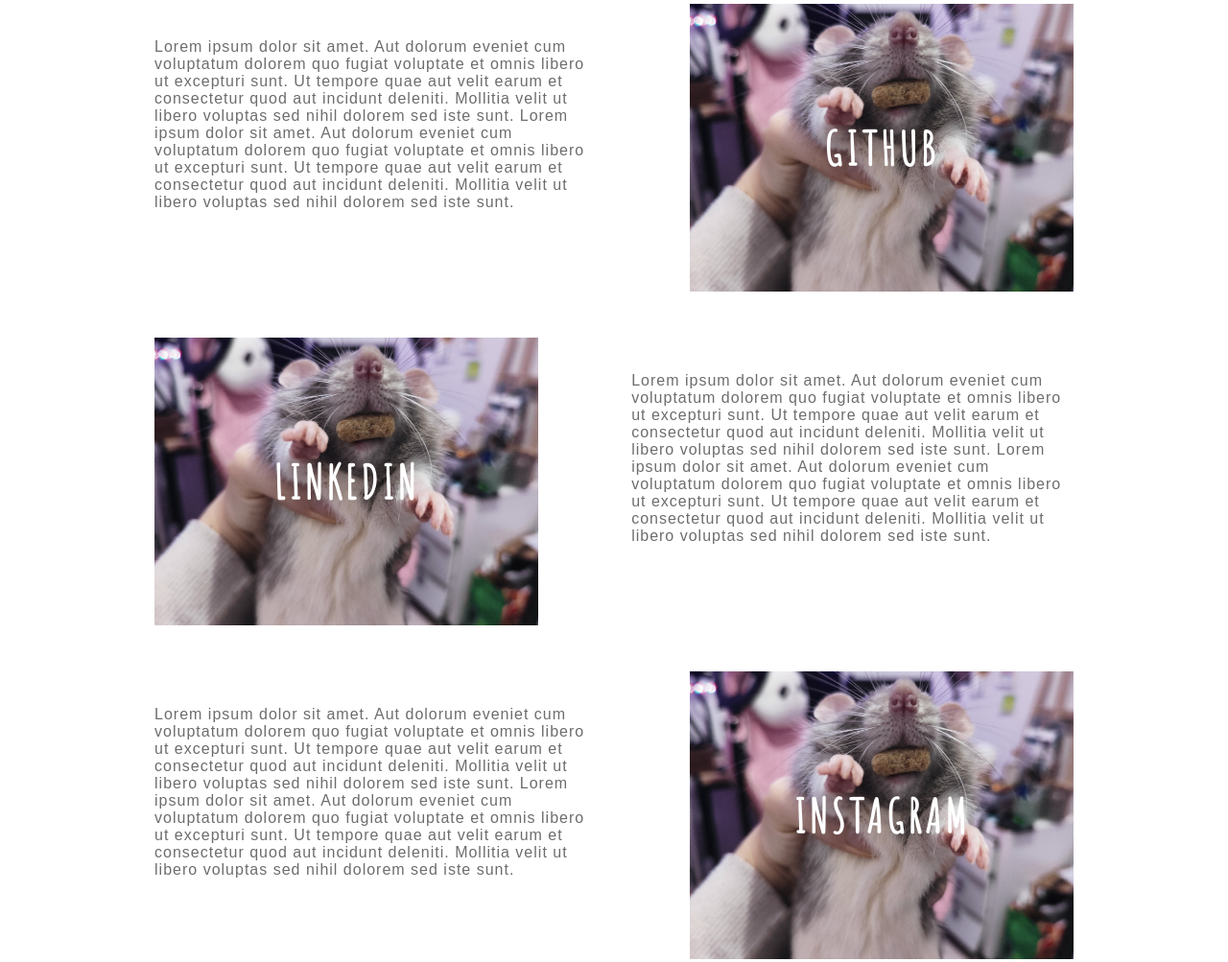
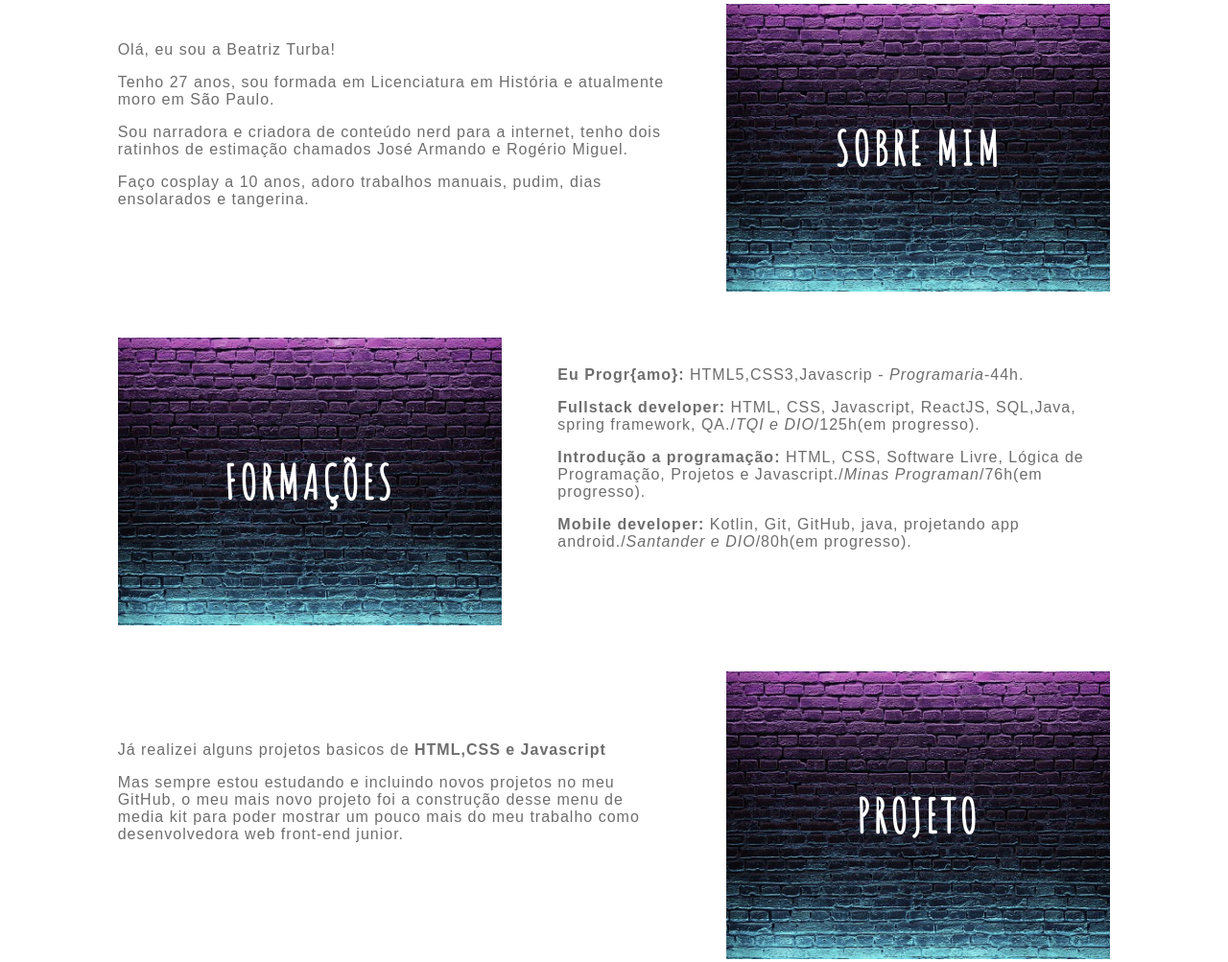
Before and after one commit to Beturba/mediakit, a plain HTML site: page index.html in a window 1280 px wide. Shown: the part 892-1895 px from the top of the page at 96% size. Drawn offline with Linux system fonts and the light colour scheme.

Commit message:
Atualizando o projeto

```diff
--- a/index.html
+++ b/index.html
@@ -25,14 +25,14 @@
                 <nav class="menu-itens">
                   <ul>
                     <li>
-                       <a href="https://">Home</a>
+                       <a href="https://twitter.com/Beturba"target="_blank">Twitter</a>
                     </li>
                     <li>
-                      <a href="https://">Sobre</a>
+                      <a href="https://www.instagram.com/beturba/"target="_blank">Instagram</a>
 
                     </li>
                     <li>
-                      <a href="https://"> Projetos</a>
+                        <a href="mailto:contatobeturba@gmail.com"target="_blank">Email de contato</a>
 
                     </li>
                   </ul>
@@ -52,13 +52,16 @@
         <main class="container" >
           <div class="card-container">
             <div class=" card-text">
-              Lorem ipsum dolor sit amet. Aut dolorum eveniet cum voluptatum dolorem quo fugiat voluptate et omnis libero ut excepturi sunt. Ut tempore quae aut velit earum et consectetur quod aut incidunt deleniti. Mollitia velit ut libero voluptas sed nihil dolorem sed iste sunt.
-              Lorem ipsum dolor sit amet. Aut dolorum eveniet cum voluptatum dolorem quo fugiat voluptate et omnis libero ut excepturi sunt. Ut tempore quae aut velit earum et consectetur quod aut incidunt deleniti. Mollitia velit ut libero voluptas sed nihil dolorem sed iste sunt.
+                <p>Olá, eu sou a Beatriz Turba!</p>
+                <p>Tenho 27 anos, sou formada em Licenciatura em História e atualmente moro em São Paulo.</p>
+                <p>Sou narradora e criadora de conteúdo nerd para a internet, tenho dois ratinhos de estimação chamados José Armando e Rogério Miguel.</p>
+                <p>Faço cosplay a 10 anos, adoro trabalhos manuais, pudim, dias ensolarados e tangerina.</p>
+
             </div>
             <div class="card">
               <div class="card-wrapper">
-                <h2>Github</h2>
-                <p>Veja meus projetos</p>
+                <h2>Sobre Mim</h2>
+                <p> a futura Dev Junior</p>
 
               </div>
             </div>
@@ -66,25 +69,27 @@
           <div class="card-container">
             <div class="card">
               <div class="card-wrapper">
-                <h2>Linkedin</h2>
-                <p>Acompanhe minha carreira!</p>
+                <h2>Formações</h2>
+                <p>Licenças e certificados</p>
 
               </div>
             </div>
             <div class=" card-text">
-              Lorem ipsum dolor sit amet. Aut dolorum eveniet cum voluptatum dolorem quo fugiat voluptate et omnis libero ut excepturi sunt. Ut tempore quae aut velit earum et consectetur quod aut incidunt deleniti. Mollitia velit ut libero voluptas sed nihil dolorem sed iste sunt.
-              Lorem ipsum dolor sit amet. Aut dolorum eveniet cum voluptatum dolorem quo fugiat voluptate et omnis libero ut excepturi sunt. Ut tempore quae aut velit earum et consectetur quod aut incidunt deleniti. Mollitia velit ut libero voluptas sed nihil dolorem sed iste sunt.
+              <p><strong>Eu Progr{amo}:</strong> HTML5,CSS3,Javascrip - <em>Programaria</em>-44h.</p>
+              <p><strong>Fullstack developer:</strong> HTML, CSS, Javascript, ReactJS, SQL,Java, spring framework, QA./<em>TQI e DIO</em>/125h(em progresso).</p>
+              <p><strong>Introdução a programação:</strong> HTML, CSS, Software Livre, Lógica de Programação, Projetos e Javascript./<em>Minas Programan</em>/76h(em progresso).</p>
+              <p><strong>Mobile developer:</strong> Kotlin,  Git, GitHub, java, projetando app android./<em>Santander e DIO</em>/80h(em progresso).</p>
             </div>
           </div>
           <div class="card-container">
             <div class=" card-text">
-              Lorem ipsum dolor sit amet. Aut dolorum eveniet cum voluptatum dolorem quo fugiat voluptate et omnis libero ut excepturi sunt. Ut tempore quae aut velit earum et consectetur quod aut incidunt deleniti. Mollitia velit ut libero voluptas sed nihil dolorem sed iste sunt.
-              Lorem ipsum dolor sit amet. Aut dolorum eveniet cum voluptatum dolorem quo fugiat voluptate et omnis libero ut excepturi sunt. Ut tempore quae aut velit earum et consectetur quod aut incidunt deleniti. Mollitia velit ut libero voluptas sed nihil dolorem sed iste sunt.
+              <p>Já realizei alguns projetos basicos de <strong> HTML,CSS e Javascript</strong></p>
+              <p> Mas sempre estou estudando e incluindo novos projetos no meu GitHub, o meu mais novo projeto foi a construção desse menu de media kit para poder mostrar um pouco mais do meu trabalho como desenvolvedora web front-end junior.</p>
             </div>
             <div class="card">
               <div class="card-wrapper">
-                <h2>Instagram</h2>
-                <p> Ou mais meu dia-a-dia ;)</p>
+                <h2 id="projetos">Projeto</h2>
+                <p> Meus projetos no GitHub ;)</p>
 
               </div>
             </div>
--- a/style.css
+++ b/style.css
@@ -221,7 +221,7 @@ a:hover{
     height:300px;
     width: 400px;
     margin: 3rem 0 0;
-    background-image: url('./Jose.jpg');
+    background-image: url('./neon3.jpg');
     background-position: center;
     background-repeat: no-repeat;
     background-size: cover;
@@ -236,7 +236,7 @@ a:hover{
 }
 
 .card-text{
-    width: 40%;
+    width: 50%;
     font-family: sans-serif;
     letter-spacing: 1px;
     color: rgb(109, 109, 109);
```
Also changed, not shown: neon.jpg (added), neon2.jpg (added), neon3.jpg (added).
